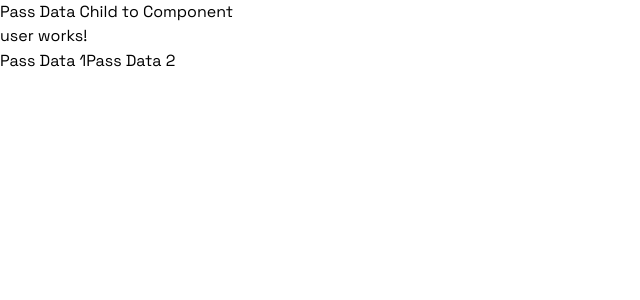
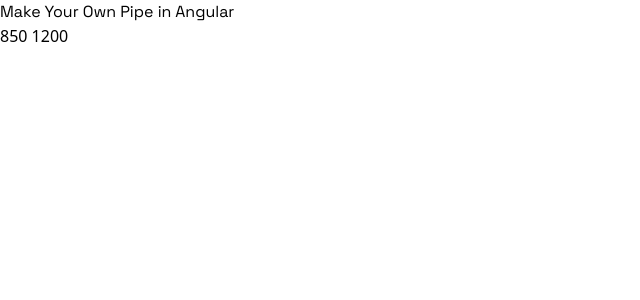
Before and after one commit to elishabhatti/angular-app, an Angular app: page / in a window 1280 px wide. Shown: the top 300 px of the page, without its empty margins (0-640 px from the left). Built offline with nearby package versions, Linux system fonts and the light colour scheme.

Commit message:
pipes in angular

```diff
--- a/src/app/app.html
+++ b/src/app/app.html
@@ -1,6 +1,3 @@
-<h1>Pass Data Child to Component</h1>
-<app-user (getUsers)="userHandle($event)"> </app-user>
-
-@for(user of users; track user) {
-<h1>{{user}}</h1>
-}
+<h1>Make Your Own Pipe in Angular</h1>
+{{amount | currencyConvertor}}
+{{100 | currencyConvertor: 12}}
--- a/src/app/app.ts
+++ b/src/app/app.ts
@@ -1,16 +1,12 @@
 import { Component } from '@angular/core';
-import { User } from './user/user';
+import { CurrencyConvertorPipe } from './pipe/currency-convertor-pipe';
 
 @Component({
   selector: 'app-root',
-  imports: [User],
+  imports: [CurrencyConvertorPipe],
   templateUrl: './app.html',
   styleUrl: './app.css',
 })
 export class App {
-  users: undefined | string[];
-  userHandle(users: string[]) {
-    this.users = users
-    console.log(users);
-  }
+  amount: number = 10;
 }
--- /dev/null
+++ b/src/app/pipe/currency-convertor-pipe.ts
@@ -0,0 +1,17 @@
+import { Pipe, PipeTransform } from '@angular/core';
+
+@Pipe({
+  name: 'currencyConvertor',
+})
+export class CurrencyConvertorPipe implements PipeTransform {
+  transform(value: number, ...args: number[]): unknown {
+    console.log(args);
+
+    let [data] = args;
+    if (args.length > 0) {
+      return value * data;
+    } else {
+      return value * 85;
+    }
+  }
+}
--- a/src/app/user/user.html
+++ /dev/null
@@ -1,3 +0,0 @@
-<p>user works!</p>
-<button (click)="getUsers.emit(this.users)">Pass Data 1</button>
-<button (click)="loadData()">Pass Data 2</button>
--- a/src/app/user/user.ts
+++ /dev/null
@@ -1,16 +0,0 @@
-import { Component, EventEmitter, Output } from '@angular/core';
-
-@Component({
-  selector: 'app-user',
-  imports: [],
-  templateUrl: './user.html',
-  styleUrl: './user.css',
-})
-export class User {
-  @Output() getUsers = new EventEmitter();
-  users = ['Elisha', 'Jameel', 'John', 'James', 'Anil', 'Sidhu'];
-
-  loadData() {
-    this.getUsers.emit(this.users);
-  }
-}
```
Also changed, not shown: src/app/user/user.css (deleted), 2 other files (tests, documents, lock files or other folders).
